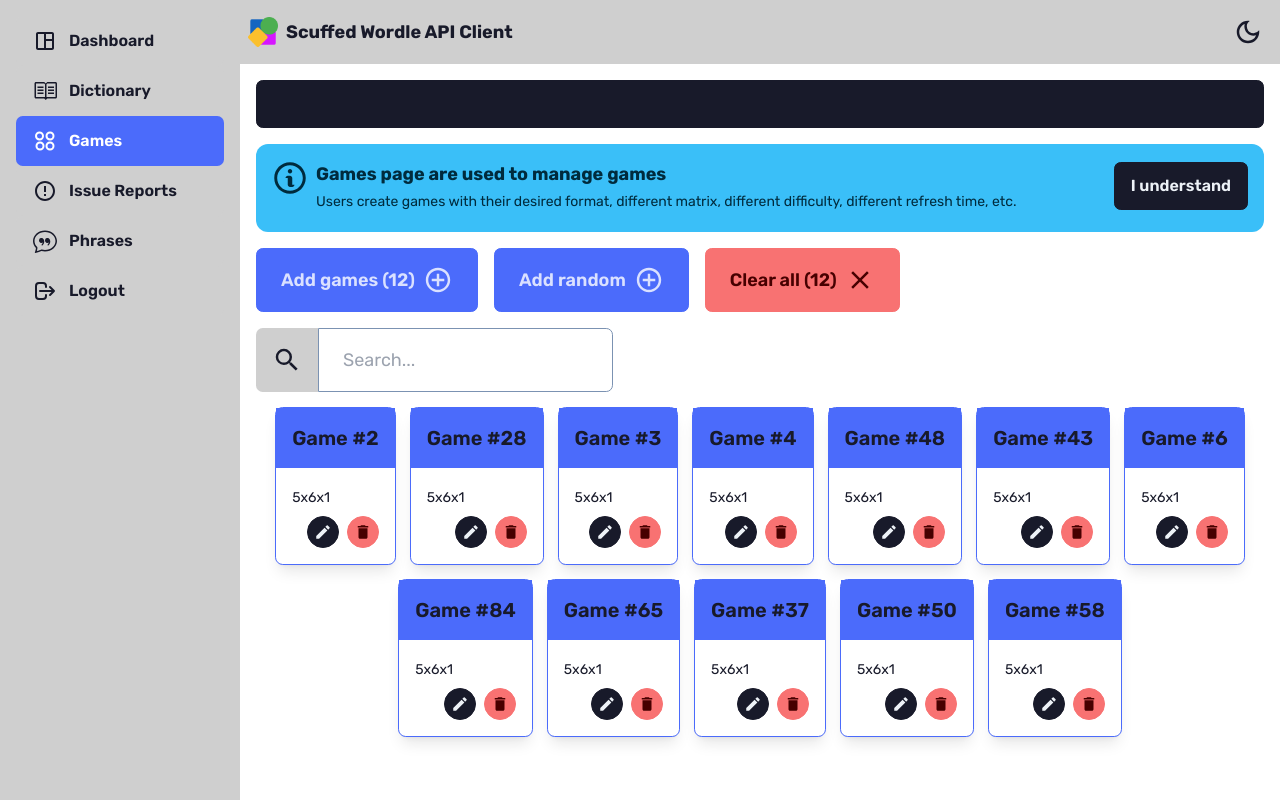
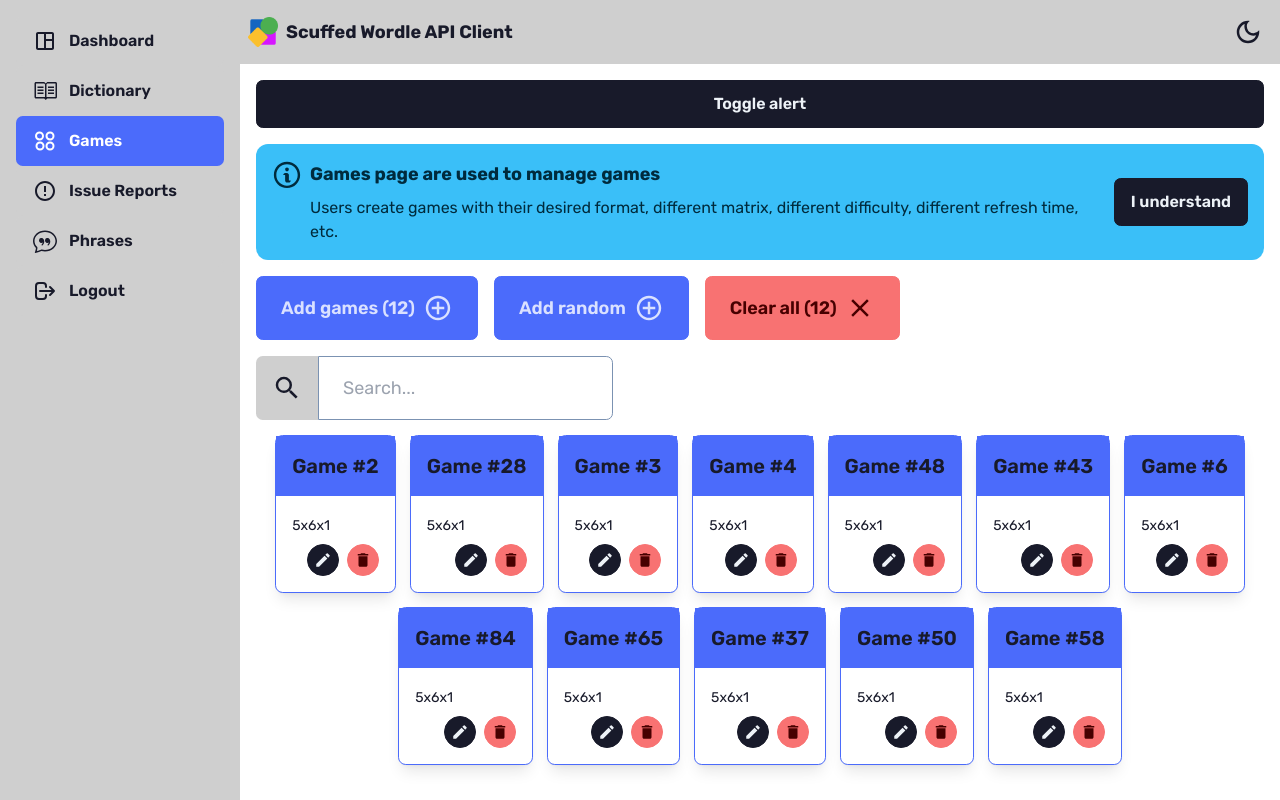
Before and after one commit to arunstop/scuffed_wordle_api_client, a Next.js app: page /games in a window 1280 px wide. Built offline with nearby package versions, Linux system fonts and the light colour scheme; what tailwind-animatecss would draw is missing.

Commit message:
ADDED back button on big modal

```diff
--- a/components/Alert.tsx
+++ b/components/Alert.tsx
@@ -40,38 +40,39 @@
   const isMultiLined = subtitle !== "";
   return (
     <>
-      <div className={`alert alert-${color} alert-info rounded-xl pb-5`}>
-        <div className="flex-grow">
+      <div className={`alert alert-${color} alert-info rounded-xl items-stretch`}>
+        <div className="!flex !flex-grow !justify-between">
           <span
-            className={`${
+            className={`sm:text-3xl text-2xl
+            ${
               isMultiLined
-                ? "sm:text-4xl text-3xl self-start"
-                : "sm:text-3xl text-2xl"
+                ? "self-start"
+                : "sm:self-center self-start"
             }`}
           >
             {icon || iconComponent}
           </span>
 
-          <div className="flex sm:flex-row flex-col gap-4 items-start flex-grow">
+          <div className="flex sm:flex-row flex-col gap-4 sm:items-center item-start flex-grow">
             {/* Text section */}
-            <div className="flex flex-col flex-grow gap-1">
+            <div className="flex flex-col flex-grow gap-2 items-start">
               {subtitle !== "" ? (
                 <h3 className="font-bold sm:text-lg text-base">{title}</h3>
               ) : (
-                <h3 className="">{title}</h3>
+                <h3 className="font-semibold sm:text-lg text-base">{title}</h3>
               )}
               {subtitle !== "" && (
-                <p className="sm:text-sm text-xs">{subtitle}</p>
+                <p className="sm:text-base text-sm">{subtitle}</p>
               )}
             </div>
             {/* Button section */}
             <div className="flex-none my-auto">
               {action && (
                 <button
-                  className="btn btn-sm sm:btn-md min-w-24"
+                  className="btn min-w-24"
                   onClick={() => action()}
                 >
-                  <span className="first-letter:uppercase sm:text-base text-sm">
+                  <span className="first-letter:uppercase ">
                     {actionLabel}
                   </span>
                 </button>
--- a/components/Forms/GamesAddForm.tsx
+++ b/components/Forms/GamesAddForm.tsx
@@ -118,7 +118,7 @@
         <TextInput
           label="Name :"
           type={"text"}
-          icon={<TiSortAlphabetically className="" size={30} />}
+          icon={<TiSortAlphabetically className="" />}
           value={name}
           placeholder="Catchy board game name"
           onChange={(event) => setName(event.target.value)}
@@ -186,8 +186,8 @@
             {/* <div>{focused && "focused"}</div> */}
           </label>
           <div className="input-group">
-            <span className={`bg-primary bg-opacity-30 font-black text-3xl`}>
-              <BiBrain size={30}/>
+            <span className={`bg-primary bg-opacity-30 font-black sm:text-3xl text-2xl`}>
+              <BiBrain/>
             </span>
             <select
               value={difficulty}
@@ -213,7 +213,7 @@
               <div>
                 <label className="input-group">
                   <span className="bg-primary bg-opacity-30">
-                    <BiWorld className="" size={30} />
+                    <BiWorld className="sm:text-3xl text-2xl" />
                   </span>
                   <Combobox.Input
                     as={Fragment}
@@ -302,7 +302,7 @@
         <TextInput
           label="Refresh Interval :"
           type={"text"}
-          icon={<MdRefresh className="" size={30} />}
+          icon={<MdRefresh className="" />}
           value={refreshInterval}
           placeholder="12:00, 13:10..."
           min={1}
@@ -313,7 +313,7 @@
         <TextInput
           label="Banned Words :"
           type={"text"}
-          icon={<HiBan className="" size={30} />}
+          icon={<HiBan className="" />}
           value={bannedWords}
           placeholder="word1,word2"
           min={1}
--- a/components/HeadlessModal.tsx
+++ b/components/HeadlessModal.tsx
@@ -1,6 +1,8 @@
 import { Dialog, Transition } from "@headlessui/react";
 import React, { Fragment, PropsWithChildren, useRef } from "react";
 import { GoInfo } from "react-icons/go";
+import { MdOutlineArrowBackIosNew } from "react-icons/md";
+
 import { MainColorTypes } from "../utils/models/GeneralModel";
 
 type ModalProps = {
@@ -91,11 +93,23 @@
               by using as="button" */}
               <Dialog.Title
                 as="div"
-                className={`text-2xl font-bold text-${color} text-center  ${
-                  big ? `` : `sm:text-left`
+                className={` text-2xl font-bold text-center  ${
+                  big
+                    ? `flex items-center justify-between text-right`
+                    : `sm:text-left text-${color}`
                 }`}
               >
-                {title}
+                {/* BACK BUTTON */}
+                {big && (
+                  <button
+                  // [background-color:hsl(var(--bc)_/_0.3)]
+                    className="btn btn-circle btn-secondary !text-3xl btn-outline ![color:hsl(var(--bc))] border-0 bg-primary bg-opacity-30"
+                    onClick={() => onClose(false)}
+                  >
+                    <MdOutlineArrowBackIosNew />
+                  </button>
+                )}
+                <span className="self-center">{title}</span>
               </Dialog.Title>
               {!!children ? (
                 children
--- a/components/TextInput.tsx
+++ b/components/TextInput.tsx
@@ -34,7 +34,7 @@
         </label>
       )}
       <label className="input-group">
-        <span className={`bg-${color} bg-opacity-30 font-black text-3xl`}>
+        <span className={`bg-${color} bg-opacity-30 font-black sm:text-3xl text-2xl `}>
           {icon}
         </span>
         <input
--- a/pages/games/index.tsx
+++ b/pages/games/index.tsx
@@ -72,11 +72,10 @@
 
       <Drawer>
         {/* CONTENT */}
-        <div className="flex flex-col p-2 lg:p-4 gap-y-4 flex-grow">
-          <button
-            className="btn"
-            onClick={() => setAlertInfo(!alertInfo)}
-          ></button>
+        <div className="flex flex-col p-4 gap-y-4 flex-grow">
+          <button className="btn" onClick={() => setAlertInfo(!alertInfo)}>
+            Toggle alert
+          </button>
           {/* <Transition
             show={alertInfo}
             enter="transition-all duration-75"
@@ -97,12 +96,12 @@
           <CSSTransition
             in={alertInfo}
             classNames={{
-              enter: "animated",
-              enterActive: "animated-bounceIn",
-              exit: "animated",
-              exitActive: "animated-zoomOut",
+              enter: "animated animated-faster",
+              enterActive: "animated-zoomIn animated-faster",
+              exit: "animated animated-faster",
+              exitActive: "animated-zoomOut animated-faster",
             }}
-            timeout={300}
+            timeout={200}
             unmountOnExit
           >
             <Alert
@@ -117,7 +116,7 @@
           <div className="flex flex-wrap items-center gap-4">
             <button
               // htmlFor={ID_MAIN_DRAWER}
-              className="btn btn-primary gap-2 lg:btn-lg lg:text-lg btn-md"
+              className="btn btn-primary gap-2 lg:btn-lg lg:text-lg btn-md sm:w-auto btn-block"
               onClick={() => {
                 setModalAdd(true);
                 // addGame();
@@ -128,9 +127,9 @@
             </button>
             <button
               // htmlFor={ID_MAIN_DRAWER}
-              className="btn btn-primary gap-2 lg:btn-lg lg:text-lg btn-md"
+              className="btn btn-primary gap-2 lg:btn-lg lg:text-lg btn-md sm:w-auto btn-block"
               onClick={() => {
-                gameAction.add(generateGameData());
+                addGame();
                 // addGame();
               }}
             >
@@ -139,7 +138,8 @@
             </button>
             <button
               // htmlFor="games-clearall-modal"
-              className={`btn gap-2 lg:btn-lg lg:text-lg btn-md ${
+              className={`btn gap-2 lg:btn-lg lg:text-lg btn-md sm:w-auto btn-block
+              ${
                 searchedList.length !== 0 || !isSearching
                   ? `btn-error`
                   : `btn-disabled`
@@ -153,7 +153,7 @@
               <MdClose size={30} />
             </button>
             {/* Search bar */}
-            <div className="form-control">
+            <div className="form-control sm:w-auto w-full">
               <label className="input-group lg:input-group-lg input-group-md">
                 <span>
                   <MdSearch size={30} />
@@ -161,7 +161,7 @@
                 <input
                   type="search"
                   placeholder="Search..."
-                  className={`input input-bordered input-secondary w-full max-w-xs lg:input-lg input-md`}
+                  className={`input input-bordered input-secondary w-full sm:max-w-xs lg:input-lg input-md`}
                   value={gameState.search || ""}
                   disabled={isEmpty}
                   onChange={onSearch}
@@ -171,7 +171,7 @@
           </div>
           {searchedList.length === 0 ? (
             <div
-              className={`flex flex-col items-center m-auto m gap-4 text-center transition-all
+              className={`flex flex-col items-center m-auto m gap-4 text-center transition-all mx-4
               scale-50
               animated animated-jackInTheBox animated-faster`}
             >
--- a/pages/phrases/index.tsx
+++ b/pages/phrases/index.tsx
@@ -20,8 +20,8 @@
             <Alert
               color="info"
               title="Phrases page is used to manage phrases"
-              subtitle={`Phrases are used for the user-end app to show expressions to users, e.g. Good Luck, Nice Try, Well done, etc.
-            Phrases mainly appear in pop-up messages when users start playing the game or when the game is over.`}
+            //   subtitle={`Phrases are used for the user-end app to show expressions to users, e.g. Good Luck, Nice Try, Well done, etc.
+            // Phrases mainly appear in pop-up messages when users start playing the game or when the game is over.`}
               action={() => setAlertInfo(false)}
               actionLabel="I understand"
             />
```
